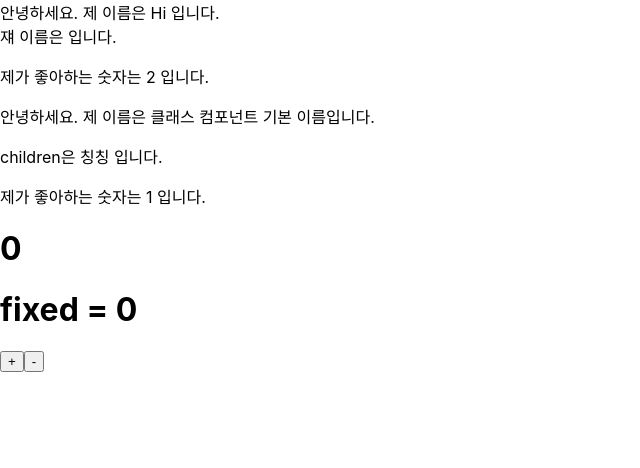
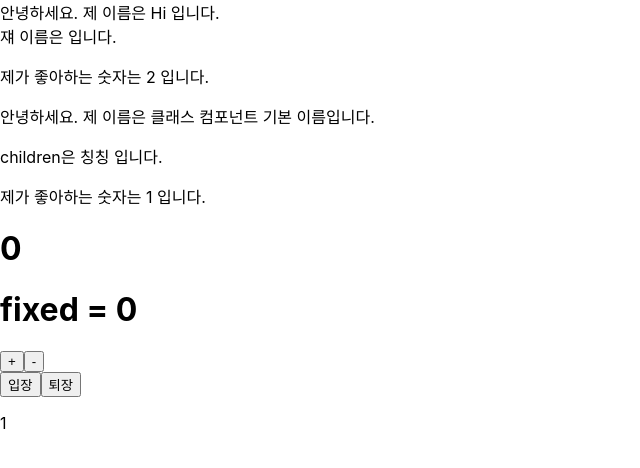
Before and after one commit to Wony-Lee/react_study, a React (Create React App) app: page / in a window 1280 px wide. Shown: the top 468 px of the page, without its empty margins (0-640 px from the left). Built offline with nearby package versions, Linux system fonts and the light colour scheme.

Commit message:
useState 사용

```diff
--- a/src/App.js
+++ b/src/App.js
@@ -2,6 +2,7 @@ import "./App.css";
 import Counter from "./components/counter/CounterClass";
 import MyCompClass from "./components/MyCompClass";
 import MyComponent from "./components/MyComponent";
+import Say from "./components/useComp/Say";
 
 function App() {
     return (
@@ -9,6 +10,7 @@ function App() {
             <MyComponent favoriteNumber={2} name={"Hi"}></MyComponent>
             <MyCompClass favoriteNumber={1}>칭칭</MyCompClass>
             <Counter />
+            <Say />
         </>
     );
 }
--- /dev/null
+++ b/src/components/useComp/Say.js
@@ -0,0 +1,18 @@
+import React, { useState } from "react";
+
+const Say = () => {
+    const [message, setMessage] = useState("1");
+    const onClickEnter = () => setMessage("Hi");
+    const onClickLeave = () => setMessage("Bye");
+    return (
+        <>
+            <div>
+                <button onClick={onClickEnter}>입장</button>
+                <button onClick={onClickLeave}>퇴장</button>
+                <p>{message}</p>
+            </div>
+        </>
+    );
+};
+
+export default Say;
```
